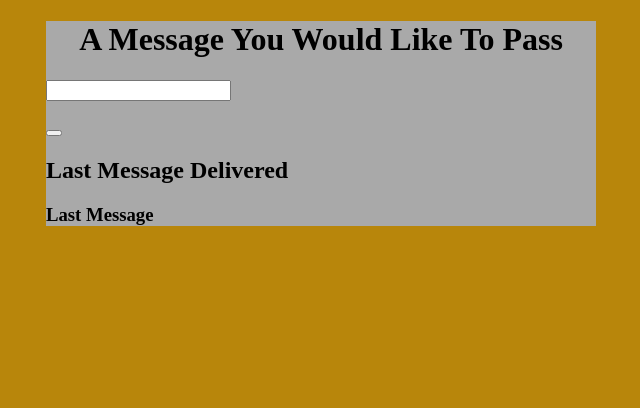
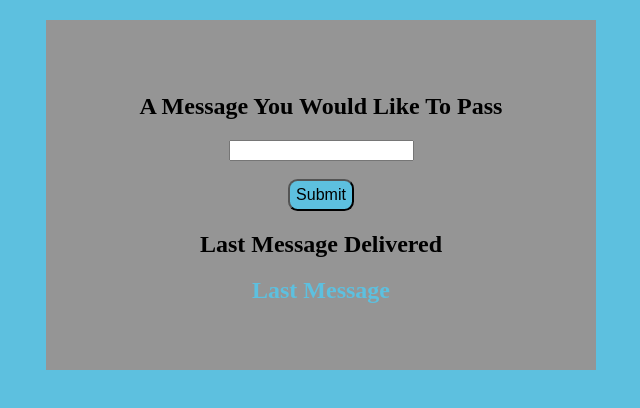
Before and after one commit to JasonClohosey/Pass-The-Message, a plain HTML site: page index.html in a window 1280 px wide. Shown: the whole page, without its empty margins (319-959 px from the left). Drawn offline with Linux system fonts and the light colour scheme.

Commit message:
Added Input field clear feature. Finished css styling

```diff
--- a/assets/css/style.css
+++ b/assets/css/style.css
@@ -1,15 +1,25 @@
 body {
-    background-color: darkgoldenrod;
+    background-color: rgb(93, 192, 223);
 }
 #messageDiv {
-    background-color: darkgray;
-    height: auto;
+    background-color: rgb(149, 149, 149);
+    height: 350px;
     width: 550px;
     margin: auto;
-}
-h1 {
     text-align: center;
 }
+#title {
+    padding-top: 4.55rem;
+}
 #input {
-    text-align: center;
+    margin: auto;
 }
+#btn {
+    background-color: rgb(93, 192, 223);
+    height: 2rem;
+    font-size: 1rem;
+    border-radius: .6rem;
+}
+#deliveredMessage {
+    color: rgb(93, 192, 223);
+}
--- a/index.html
+++ b/index.html
@@ -8,11 +8,11 @@
 </head>
 <body>
    <div id="messageDiv">
-       <h1>A Message You Would Like To Pass</h1>
+       <h2 id="title">A Message You Would Like To Pass</h2>
        <input type="text" id="input" value=""><br><br>
-       <button id="btn" type="button" value="submit"></button>
+       <button id="btn" type="rest" value="submit">Submit</button>
        <h2>Last Message Delivered</h2>
-       <h3 id="deliveredMessage">Last Message</h3>
+       <h2 id="deliveredMessage">Last Message</h2>
    </div>
 
     <script src="main.js"></script>
--- a/main.js
+++ b/main.js
@@ -1,13 +1,8 @@
-// function deliverMeassage() {
-//     document.getElementById("input").value;
-//     console.log("button Clicked")
-// };
-// deliverMeassage()
-// var message = ""
-
 document.getElementById("btn").addEventListener("click", function() {
     var inputValue = document.getElementById("input").value;
     console.log(inputValue);
 
     document.getElementById("deliveredMessage").innerHTML = inputValue
+
+    document.getElementById("input").value = ""
 });
```
